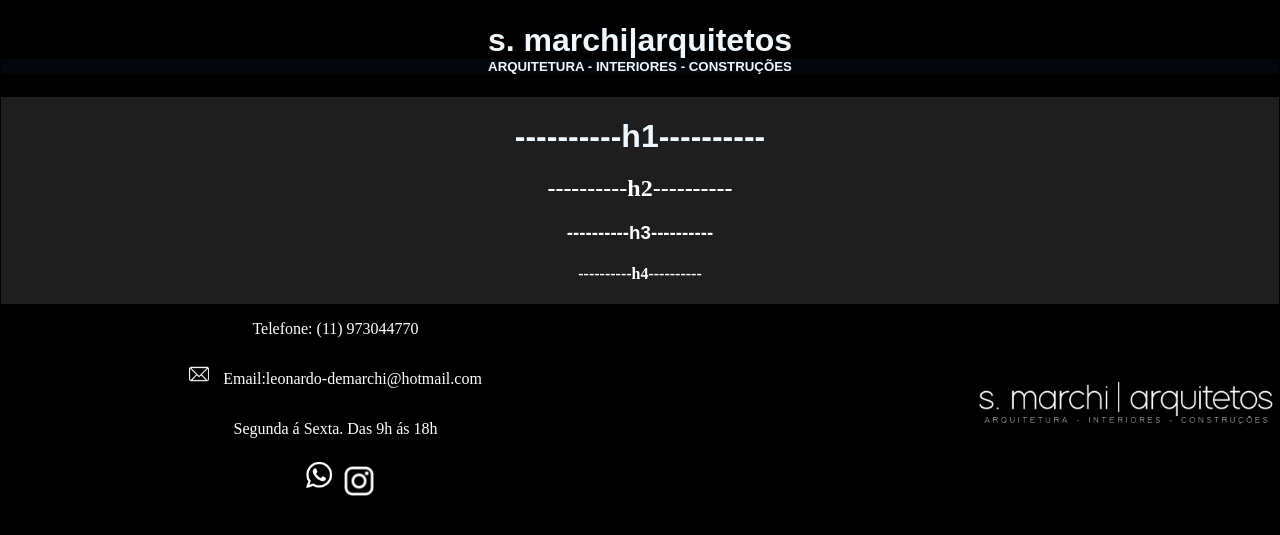
After one commit to PedroHdsdev/PROJETOS_PUBLIC, a Flask app: template PJT_LEO/templates/res_index.html in a window 1280 px wide. The commit adds this page. Shown: the top 535 px of the page. Run offline with Flask 3, Linux system fonts and the light colour scheme; the template is opened without the code that fills it, so the values that code supplies are empty; some libraries are stand-ins or nearby versions.

Commit message:
alteração pjt_leo

```diff
--- a/PJT_LEO/mein.py
+++ b/PJT_LEO/mein.py
@@ -1,21 +1,18 @@
 from flask import Flask, render_template, request, redirect, url_for
-import psycopg2
-from psycopg2 import sql
+#import psycopg2
+#from psycopg2 import sql
 
 app = Flask(__name__)
 
-def connect_db():
-    conn = psycopg2.connect(
-        dbname="marchi_arquitetos",
-        user="PHS",
-        password="0509",
-        host="localhost",
-        port="5432"
-    )
-    return conn
-
-conn = connect_db()
-cur = conn.cursor()
+#def connect_db():
+#    conn = psycopg2.connect(
+#        dbname="marchi_arquitetos",
+#        user="PHS",
+#        password="0509",
+#        host="localhost",
+#        port="5432"
+#    )
+#    return conn
 
 @app.route('/')
 def index():
@@ -24,42 +21,49 @@ def index():
 @app.route('/orcamento', methods=['GET', 'POST'])
 def orcamento():
       if request.method == 'POST':
-            tipo     = request.form['G01']
-            ambiente = request.form['G02']
-            quartos  = request.form['G03']
-            garagem  = request.form['G04']
-            list_ambientes = request.form.getlist('G05')
+#            tipo     = request.form['G01']
+#            ambiente = request.form['G02']
+#            quartos  = request.form['G03']
+#            garagem  = request.form['G04']
+#            list_ambientes = request.form.getlist('G05')
+#
+#            goumet = hometheater = despejo = escritorio = academia = piscina = False
+#
+#            for i in list_ambientes:
+#                  if i == 'area_goumet':
+#                        goumet = True
+#                  elif i == 'hometheaterr':
+#                        hometheater = True
+#                  elif i == 'despejo':
+#                        despejo = True
+#                  elif i == 'escritorio':
+#                        escritorio = True
+#                  elif i == 'academia':
+#                        academia = True
+#                  elif i == 'piscina':
+#                        piscina = True
+#            try:
+#                  query = sql.SQL("INSERT INTO orcamento (orc_tipo, orc_ambiente, orc_quartos,\
+#                                    orc_garagem, orc_goumet, orc_hometheater, orc_despejo, orc_escritorio,\
+#                                    orc_academia, orc_piscina) VALUES (%s,%s,%s,%s,%s,%s,%s,%s,%s,%s)")
+#                  conn = connect_db()
+#                  cur = conn.cursor()
+#                  cur.execute(query, (tipo, ambiente,quartos,garagem,goumet,hometheater,despejo,escritorio,academia,piscina))
+#                  conn.commit()
+#                  cur.close()
+#                  conn.close()
 
-            goumet = hometheater = despejo = escritorio = academia = piscina = False
+#            except Exception as e:
+#                  conn.rollback()
+#                  print(f"Erro ao inserir dados: {e}")
 
-            for i in list_ambientes:
-                  if i == 'area_goumet':
-                        goumet = True
-                  elif i == 'hometheaterr':
-                        hometheater = True
-                  elif i == 'despejo':
-                        despejo = True
-                  elif i == 'escritorio':
-                        escritorio = True
-                  elif i == 'academia':
-                        academia = True
-                  elif i == 'piscina':
-                        piscina = True
-            try:
-                  query = sql.SQL("INSERT INTO orcamento (orc_tipo, orc_ambiente, orc_quartos,\
-                                    orc_garagem, orc_goumet, orc_hometheater, orc_despejo, orc_escritorio,\
-                                    orc_academia, orc_piscina) VALUES (%s,%s,%s,%s,%s,%s,%s,%s,%s,%s)")
+            return redirect(url_for('res_index.html'))
+      return render_template('orc_index.html')
 
-                  cur.execute(query, (tipo, ambiente,quartos,garagem,goumet,hometheater,despejo,escritorio,academia,piscina))
-                  conn.commit()
-
-            except Exception as e:
-                  conn.rollback()
-                  print(f"Erro ao inserir dados: {e}")
-
-            return redirect(url_for('index.html'))
-return render_template('orc_index.html')
+@app.route('/resutado')
+def resutado():
+      return render_template('res_index.html')
 
 
 if __name__ == '__main__':
-      app.run(host='0.0.0.0', port=5000,debug=True)
+      app.run(debug=True)
--- a/PJT_LEO/static/main.js
+++ b/PJT_LEO/static/main.js
@@ -10,7 +10,7 @@ function redirectToIndex() {
 // Adiciona eventos de clique aos botões assim que o DOM estiver completamente carregado
 document.addEventListener('DOMContentLoaded', function() {
     var orcamento_btn = document.getElementById('orcamento-btn');
-    var consultaForm = document.getElementById('consultaForm');
+    var resutado_btn = document.getElementById('resutado-btn');
 
     if (orcamento_btn) {
         orcamento_btn.addEventListener('click', redirectToOrcamento);
@@ -22,9 +22,6 @@ document.addEventListener('DOMContentLoaded', function() {
             clearForm();
         });
     }
-});
-document.querySelector('form').addEventListener('submit', function(event) {
-    console.log('Formulário enviado');
 });
 
 
--- a/PJT_LEO/static/orc_style.css
+++ b/PJT_LEO/static/orc_style.css
@@ -11,7 +11,6 @@ body{
 }
 
 h1{
-    background-color: rgb(3, 7, 11);
     color: aliceblue;
     font-family: sans-serif;
     margin-bottom: 0px;
@@ -134,6 +133,7 @@ form{
 }
 .rodape_left, .rodape_right {
     width: 48%;
+    height: 15%;
     margin-left: 30px;
     margin-bottom: 10px;
     box-sizing: border-box;
--- a/PJT_LEO/static/style.css
+++ b/PJT_LEO/static/style.css
@@ -135,6 +135,7 @@ a:hover {
 }
 .rodape_left, .rodape_right {
     width: 48%;
+    height: 15%;
     margin-left: 30px;
     margin-bottom: 10px;
     box-sizing: border-box;
--- a/PJT_LEO/templates/index.html
+++ b/PJT_LEO/templates/index.html
@@ -1,4 +1,4 @@
-<!DOCTYPE html>
+    <!DOCTYPE html>
 <html>
 <head>
     <meta charset='utf-8'>
--- a/PJT_LEO/templates/orc_index.html
+++ b/PJT_LEO/templates/orc_index.html
@@ -6,7 +6,7 @@
     <title>ORÇAMENTO ONLINE</title>
     <meta name='viewport' content='width=device-width, initial-scale=1'>
     <link rel='stylesheet' type='text/css' href="{{ url_for('static', filename='orc_style.css') }}">
-    <script src='main.js'></script>
+    <script src="{{ url_for('static', filename='main.js') }}"></script>
 </head>
 <body>
     <header>
@@ -16,7 +16,7 @@
         </a>
     </header>
     <div class="main">
-        <form class="form" action="/orcamento" method="POST" id="consultaForm">
+        <form class="form" action="/orcamento" method="POST">
             <label for="Tipo_casa" style="font-size: 26px; margin: 1px;">"Compartilhe conosco suas necessidades e expectativas para seu novo lar, assim
                 podemos personalizar o orçamento conforme suas necessidades."</label><br><br>
 
--- /dev/null
+++ b/PJT_LEO/templates/res_index.html
@@ -0,0 +1,46 @@
+<!DOCTYPE html>
+<html>
+<head>
+    <meta charset='utf-8'>
+    <meta http-equiv='X-UA-Compatible' content='IE=edge'>
+    <title>ORÇAMENTO ONLINE</title>
+    <meta name='viewport' content='width=device-width, initial-scale=1'>
+    <link rel='stylesheet' type='text/css' href="{{ url_for('static', filename='orc_style.css') }}">
+    <script src="{{ url_for('static', filename='main.js') }}"></script>
+</head>
+<body>
+    <header>
+        <a href="/">
+        <h1>s. marchi|arquitetos</h1>
+        <h5>ARQUITETURA - INTERIORES - CONSTRUÇÕES</h5>
+        </a>
+    </header>
+    <div class="main">
+        <h1>----------h1----------</h1>
+        <h2>----------h2----------</h2>
+        <h3>----------h3----------</h3>
+        <h4>----------h4----------</h4>
+    </div>
+    <div class="rodape">
+        <div class="rodape_left">
+            <a href="https://bit.ly/3A2ngsn" target="_blank">
+            <p>Telefone: (11) 973044770 </p>
+            </a>
+            <img style=" width: 20px; display: inline-flex; " src="{{ url_for('static', filename='imagens/img_redesocial_2.png') }}" alt="redesocial_1" >
+            <p style=" display: inline-flex; margin-left: 10px;">Email:leonardo-demarchi@hotmail.com</p>
+            <p>Segunda á Sexta. Das 9h ás 18h</p>
+            <a href="https://bit.ly/3A2ngsn" target="_blank">
+                <img style="width: 42px;" src="{{ url_for('static', filename='imagens/img_redesocial_1.png') }}" alt="redesocial_2" >
+            </a>
+            <a href="https://www.instagram.com/s.marchi_arquitetos/" target="_blank">
+                <img style=" width: 30px;" src="{{ url_for('static', filename='imagens/img_redesocial_3.png') }}" alt="redesocial_3" >
+            </a>
+        </div>
+        <div class="rodape_right">
+            <a href="/">
+            <img style="float: right; width: 50%;" src="{{ url_for('static', filename='imagens/img_logo_p.jpeg') }}" alt="logo_p" >
+            </a>
+        </div>
+    </div>
+</body>
+</html>
```
